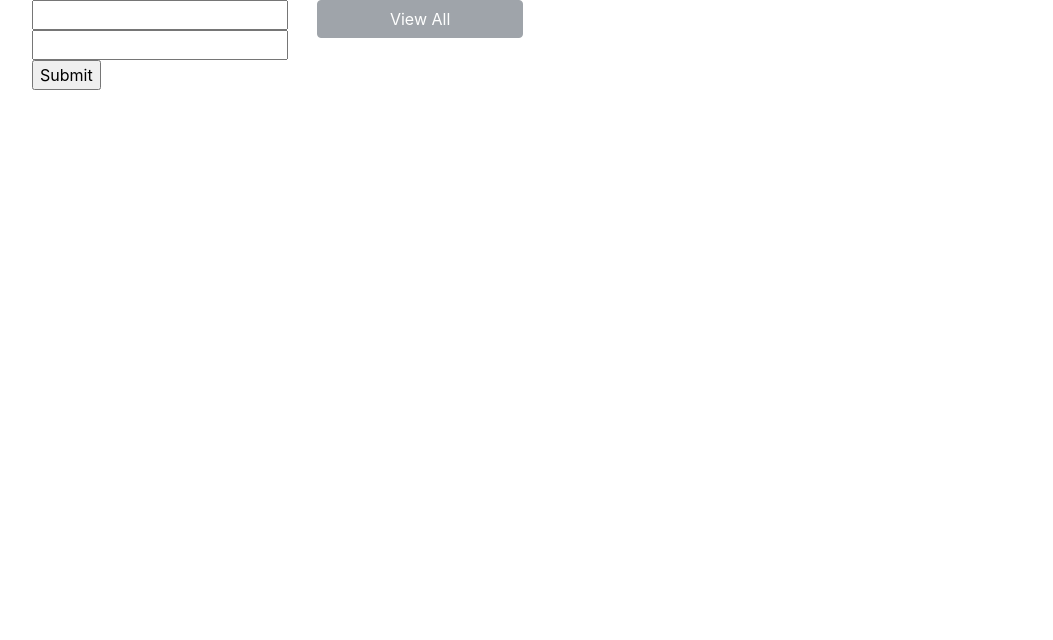
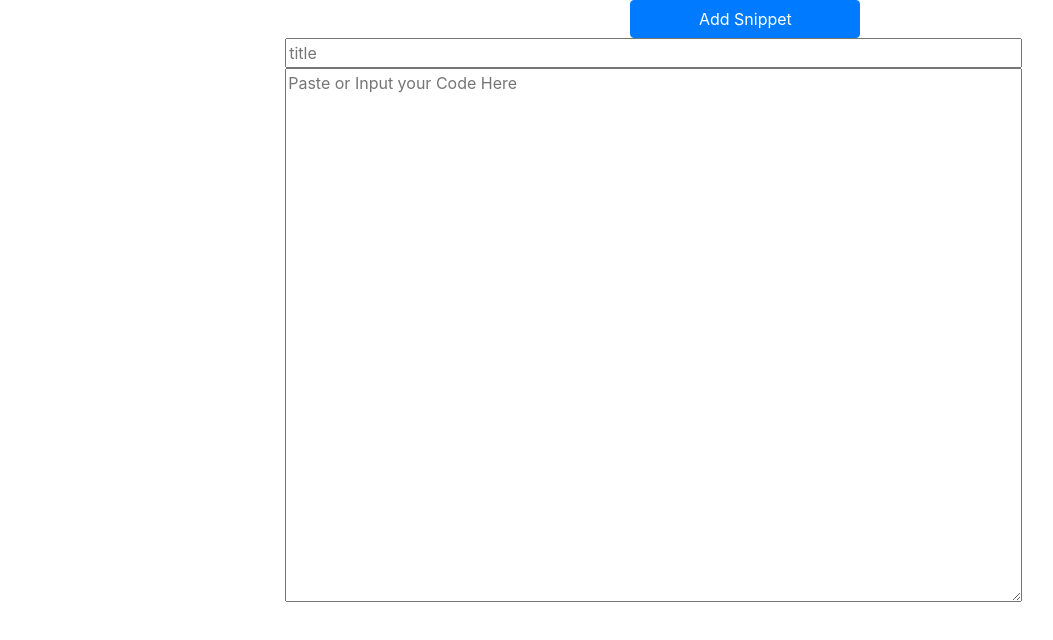
Before and after one commit to brianjpatterson/code-notebook, a React (Create React App) app: page / in a window 1280 px wide. Shown: the top 640 px of the page, without its empty margins (53-1106 px from the left). Built offline with nearby package versions, Linux system fonts and the light colour scheme.

Commit message:
Re-factor

```diff
--- a/package.json
+++ b/package.json
@@ -9,6 +9,7 @@
     "react": "^16.12.0",
     "react-dom": "^16.12.0",
     "react-scripts": "3.3.0",
+    "react-syntax-highlighter": "^12.2.1",
     "reactstrap": "^8.4.1",
     "uuid": "^3.4.0"
   },
--- a/src/App.css
+++ b/src/App.css
@@ -1,16 +1,15 @@
 .App {
   text-align: center;
+}
+
+.container {
+  width: 99% !important;
+  max-width: 99% !important;
 }
 
 .App-logo {
   height: 40vmin;
   pointer-events: none;
-}
-
-@media (prefers-reduced-motion: no-preference) {
-  .App-logo {
-    animation: App-logo-spin infinite 20s linear;
-  }
 }
 
 .App-header {
@@ -27,12 +26,3 @@
 .App-link {
   color: #61dafb;
 }
-
-@keyframes App-logo-spin {
-  from {
-    transform: rotate(0deg);
-  }
-  to {
-    transform: rotate(360deg);
-  }
-}
--- a/src/App.js
+++ b/src/App.js
@@ -2,38 +2,103 @@ import React from "react";
 import Mainmenu from "./Mainmenu.js";
 import Notebook from "./Notebook.js";
 import { Container, Row, Col } from "reactstrap";
+import "./App.css";
 
 class App extends React.Component {
   constructor(props) {
     super(props);
 
     this.state = {
-      viewSnippetId: null,
+      activeSnippetUUID: null,
+      activeSnippetIndex: null,
+      currentAction: "viewAll",
       title: "",
       content: "",
       snippets: [],
     };
-
-    this.addSnippet = this.addSnippet.bind(this);
-    this.inputChange = this.inputChange.bind(this);
-    this.updateView = this.updateView.bind(this);
   }
 
-  updateView(sid) {
-    this.setState({ viewSnippetId: sid });
-  }
+  inputClear = () => this.setState({ title: "", content: "" });
 
-  inputChange(inputId, inputValue) {
+  inputChange = (inputId, inputValue) =>
     this.setState({ [inputId]: inputValue });
-  }
 
-  addSnippet(newSnippet) {
+  setInputFields = (snippetUUID) =>
+    this.setState({
+      title: this.getSnippetProperty(
+        this.getSnippetIndexFromUUID(snippetUUID),
+        "title"
+      ),
+      content: this.getSnippetProperty(
+        this.getSnippetIndexFromUUID(snippetUUID),
+        "content"
+      ),
+      activeSnippetUUID: snippetUUID,
+      activeSnippetIndex: this.getSnippetIndexFromUUID(snippetUUID),
+    });
+
+  getSnippetIndexFromUUID = (snippetUUID) => {
+    for (var i = 0; i < this.state.snippets.length; i += 1)
+      if (this.state.snippets[i]["id"] === snippetUUID) return i;
+    return -1;
+  };
+
+  getSnippetProperty = (snippetIndex, snippetProperty) => {
+    return this.state.snippets[snippetIndex][snippetProperty];
+  };
+
+  setActiveSnippet = (snippetUUID) => {
+    if (snippetUUID) {
+      let index = this.getSnippetIndexFromUUID(snippetUUID);
+      let viewTitle = this.state.snippets[index].title;
+      let viewContent = this.state.snippets[index].content;
+      this.setState({
+        activeSnippetUUID: snippetUUID,
+        activeSnippetIndex: index,
+        currentAction: "view",
+        title: viewTitle,
+        content: viewContent,
+      });
+    } else {
+      this.setState({
+        activeSnippetUUID: null,
+        activeSnippetIndex: null,
+        currentAction: "viewAll",
+      });
+    }
+  };
+
+  updateActiveSnippet = (snippetUUID) => {
+    this.setActiveSnippet(snippetUUID);
+    let index = this.getSnippetIndexFromUUID(snippetUUID);
+    let tmpSnippetArray = [...this.state.snippets];
+    let tmpSnippet = tmpSnippetArray[index];
+
+    tmpSnippet.title = this.state.title;
+    tmpSnippet.content = this.state.content;
+    tmpSnippetArray.splice(index, 1);
+    tmpSnippetArray.push(tmpSnippet);
+
+    this.setState({
+      snippets: tmpSnippetArray,
+      currentAction: "view",
+    });
+  };
+
+  editSnippet = (snippetUUID) => {
+    this.setActiveSnippet(snippetUUID);
+    let index = this.getSnippetIndexFromUUID(snippetUUID);
+    let title = this.state.snippets[index].title;
+    let content = this.state.snippets[index].content;
+    this.setState({ currentAction: "edit", title: title, content: content });
+  };
+
+  addSnippet = (newSnippet) =>
     this.setState((previousState) => {
       return {
         snippets: [...previousState.snippets, newSnippet],
       };
     });
-  }
 
   render() {
     return (
@@ -41,19 +106,31 @@ class App extends React.Component {
         <Container>
           <Row>
             <Col xs="3">
-              <Mainmenu
-                thisTitle={this.state.title}
-                thisContent={this.state.content}
-                onInputChange={this.inputChange}
-                onAddSnippet={this.addSnippet}
-                updateViewSnippetId={this.updateView}
+              <Notebook
+                onUpdateActiveSnippet={this.updateActiveSnippet}
+                onSetActiveSnippet={this.setActiveSnippet}
+                onClearInputs={this.inputClear}
+                onEditSnippet={this.editSnippet}
+                activeSnippetIndex={this.state.activeSnippetIndex}
+                activeSnippetUUID={this.state.activeSnippetUUID}
+                currentAction={this.currentAction}
+                snippets={this.state.snippets}
               />
             </Col>
             <Col xs="9">
-              <Notebook
-                vsnipid={this.state.viewSnippetId}
-                updateViewSnippetId={this.updateView}
+              <Mainmenu
+                onViewSnippet={this.setActiveSnippet}
+                onViewAllSnippets={this.setActiveSnippet}
+                onClearInputs={this.inputClear}
+                onInputChange={this.inputChange}
+                onAddSnippet={this.addSnippet}
+                onSaveSnippet={this.updateActiveSnippet}
+                activeSnippetUUID={this.state.activeSnippetUUID}
+                activeSnippetIndex={this.state.activeSnippetIndex}
+                title={this.state.title}
+                content={this.state.content}
                 snippets={this.state.snippets}
+                currentAction={this.state.currentAction}
               />
             </Col>
           </Row>
--- /dev/null
+++ b/src/Mainmenu.css
@@ -0,0 +1,9 @@
+.titleInput,
+.contentInput {
+  display: block;
+  width: 80%;
+}
+pre {
+  width: 100%;
+  text-align: left;
+}
--- a/src/Mainmenu.js
+++ b/src/Mainmenu.js
@@ -1,47 +1,89 @@
 import React from "react";
 import uuid from "uuid";
+import { Row, Button } from "reactstrap";
+import { Prism as SyntaxHighlighter } from "react-syntax-highlighter";
+import { dark } from "react-syntax-highlighter/dist/esm/styles/prism";
+import "./Mainmenu.css";
 
 class Mainmenu extends React.Component {
-  constructor(props) {
-    super(props);
+  handleUpdateSubmit = (e) => {
+    e.preventDefault();
+    this.props.onSaveSnippet(this.props.activeSnippetUUID);
+  };
 
-    this.handleSubmit = this.handleSubmit.bind(this);
-    this.handleChange = this.handleChange.bind(this);
-  }
-
-  handleSubmit(event) {
-    event.preventDefault();
+  handleSubmit = (e) => {
+    e.preventDefault();
 
     let newSnippet = {
       id: uuid.v4(),
-      title: this.props.thisTitle,
-      content: this.props.thisContent,
+      title: this.props.title,
+      content: this.props.content,
     };
 
-    this.props.updateViewSnippetId(null);
+    this.props.onViewAllSnippets();
     this.props.onAddSnippet(newSnippet);
-  }
+    this.clearInputs();
+  };
 
-  handleChange(event) {
-    this.props.onInputChange(event.currentTarget.id, event.currentTarget.value);
-  }
+  clearInputs = () => this.props.onClearInputs();
+
+  handleChange = (e) =>
+    this.props.onInputChange(e.currentTarget.id, e.currentTarget.value);
 
   render() {
     return (
-      <form onSubmit={this.handleSubmit}>
+      <form
+        onSubmit={
+          this.props.currentAction === "edit"
+            ? this.handleUpdateSubmit
+            : this.handleSubmit
+        }
+      >
+        {this.props.currentAction === "view" ? (
+          <div>
+            {" "}
+            <Row>
+              <h3>
+                {" "}
+                {this.props.snippets[this.props.activeSnippetIndex].title}
+              </h3>
+            </Row>
+            <Row>
+              <SyntaxHighlighter
+                showLineNumbers={true}
+                language="jsx"
+                style={dark}
+              >
+                {this.props.snippets[this.props.activeSnippetIndex].content}
+              </SyntaxHighlighter>
+            </Row>
+          </div>
+        ) : (
+          <div>
+            <Button color="primary" type="submit">
+              {this.props.currentAction === "edit"
+                ? "Update Snippet"
+                : "Add Snippet"}
+            </Button>
             <input
+              placeholder="title"
+              className="titleInput"
               type="text"
               id="title"
               value={this.props.title}
               onChange={this.handleChange}
             />
-        <input
+            <textarea
+              rows="22"
+              placeholder="Paste or Input your Code Here"
+              className="contentInput"
               type="text"
               id="content"
               value={this.props.content}
               onChange={this.handleChange}
             />
-        <input type="submit" />
+          </div>
+        )}
       </form>
     );
   }
--- a/src/Notebook.js
+++ b/src/Notebook.js
@@ -3,73 +3,49 @@ import { Row, Col, Button } from "reactstrap";
 import Snippet from "./Snippet";
 
 class Notebook extends React.Component {
-  constructor(props) {
-    super(props);
-    this.state = { snipId: null };
-    this.updateViewSnippet = this.updateViewSnippet.bind(this);
-    this.viewAllClick = this.viewAllClick.bind(this);
-    this.removeSnippet = this.removeSnippet.bind(this);
-    this.updateSnippet = this.updateSnippet.bind(this);
-    //    this.onClick = this.onClick.bind(this);
-  }
-  findWithAttr(array, attr, value) {
-    for (var i = 0; i < array.length; i += 1) {
-      if (array[i][attr] === value) {
-        return i;
-      }
-    }
-    return -1;
-  }
-  updateViewSnippet(snippetId) {
-    this.props.updateViewSnippetId(snippetId);
-    var snip = this.findWithAttr(this.props.snippets, "id", snippetId);
-    this.setState({ snipId: snip });
-  }
+  viewAllSnippets = () => {
+    this.props.onSetActiveSnippet(null);
+    this.props.onClearInputs();
+  };
 
-  viewAllClick() {
-    this.props.updateViewSnippetId(null);
-  }
+  viewSnippet = (snippetUUID) => this.props.onSetActiveSnippet(snippetUUID);
 
-  updateSnippet(sid) {
-    var snippetIndex = this.findWithAttr(this.props.snippets, "id", sid);
-    console.dir(this.props.snippets[snippetIndex]);
-  }
+  editSnippet = (snippetUUID) => this.props.onEditSnippet(snippetUUID);
 
-  removeSnippet(sid) {
-    var snippetIndex = this.findWithAttr(this.props.snippets, "id", sid);
-    this.props.snippets.splice(snippetIndex, 1);
-    this.viewAllClick();
-  }
+  removeSnippet = (snippetUUID) => {
+    this.props.onSetActiveSnippet(snippetUUID);
+    let index = this.props.activeSnippetIndex;
+    this.props.snippets.splice(index, 1);
+    this.viewAllSnippets();
+  };
   render() {
     return (
       <Row>
         <Col>
           <div className="Main">
             <div className="main-menu">
-              {this.props.vsnipid ? (
-                <Button color="success" onClick={this.viewAllClick}>
-                  View All
+              {this.props.activeSnippetUUID ? (
+                <Button color="success" onClick={this.viewAllSnippets}>
+                  &lt;&nbsp;BACK
                 </Button>
               ) : (
-                <Button color="secondary" disabled={true}>
-                  View All
-                </Button>
+                <div>&nbsp;</div>
               )}
             </div>
             <div className="viewList">
-              {this.props.vsnipid ? (
+              {this.props.activeSnippetIndex ? (
                 <Snippet
                   onDeleteSnippet={this.removeSnippet}
-                  onEditSnippet={this.updateSnippet}
-                  onClickSnippet={this.updateViewSnippet}
-                  snippet={this.props.snippets[this.state.snipId]}
+                  onEditSnippet={this.editSnippet}
+                  onClickSnippet={this.viewSnippet}
+                  snippet={this.props.snippets[this.props.activeSnippetIndex]}
                 />
               ) : (
                 this.props.snippets.map((snippet) => (
                   <Snippet
                     onDeleteSnippet={this.removeSnippet}
-                    onEditSnippet={this.updateSnippet}
-                    onClickSnippet={this.updateViewSnippet}
+                    onEditSnippet={this.editSnippet}
+                    onClickSnippet={this.viewSnippet}
                     key={snippet.id}
                     snippet={snippet}
                   />
--- a/src/Snippet.js
+++ b/src/Snippet.js
@@ -1,19 +1,7 @@
 import React from "react";
-import {
-  Card,
-  CardText,
-  CardBody,
-  CardTitle,
-  CardSubtitle,
-  Button,
-  ButtonGroup,
-} from "reactstrap";
+import { Card, CardBody, CardTitle, Button, ButtonGroup } from "reactstrap";
 
 class Snippet extends React.Component {
-  constructor(props) {
-    super(props);
-  }
-
   deleteSnippet = (event) => {
     this.props.onDeleteSnippet(event.currentTarget.id);
   };
@@ -31,15 +19,13 @@ class Snippet extends React.Component {
       <Card>
         <CardBody onClick={this.handleClick} id={this.props.snippet.id}>
           <CardTitle>{this.props.snippet.title}</CardTitle>
-          <CardSubtitle>{this.props.snippet.id}</CardSubtitle>
-          <CardText>{this.props.snippet.content}</CardText>
         </CardBody>
         <ButtonGroup>
           <Button
             id={this.props.snippet.id}
             onClick={this.editSnippet}
             color="primary"
-            size="sm"
+            size="xs"
           >
             Edit
           </Button>
@@ -48,7 +34,7 @@ class Snippet extends React.Component {
             id={this.props.snippet.id}
             onClick={this.deleteSnippet}
             color="danger"
-            size="sm"
+            size="xs"
           >
             Delete
           </Button>
```
Also changed, not shown: 1 other file (tests, documents, lock files or other folders). Lines whose indentation alone changed are shown as unchanged.
